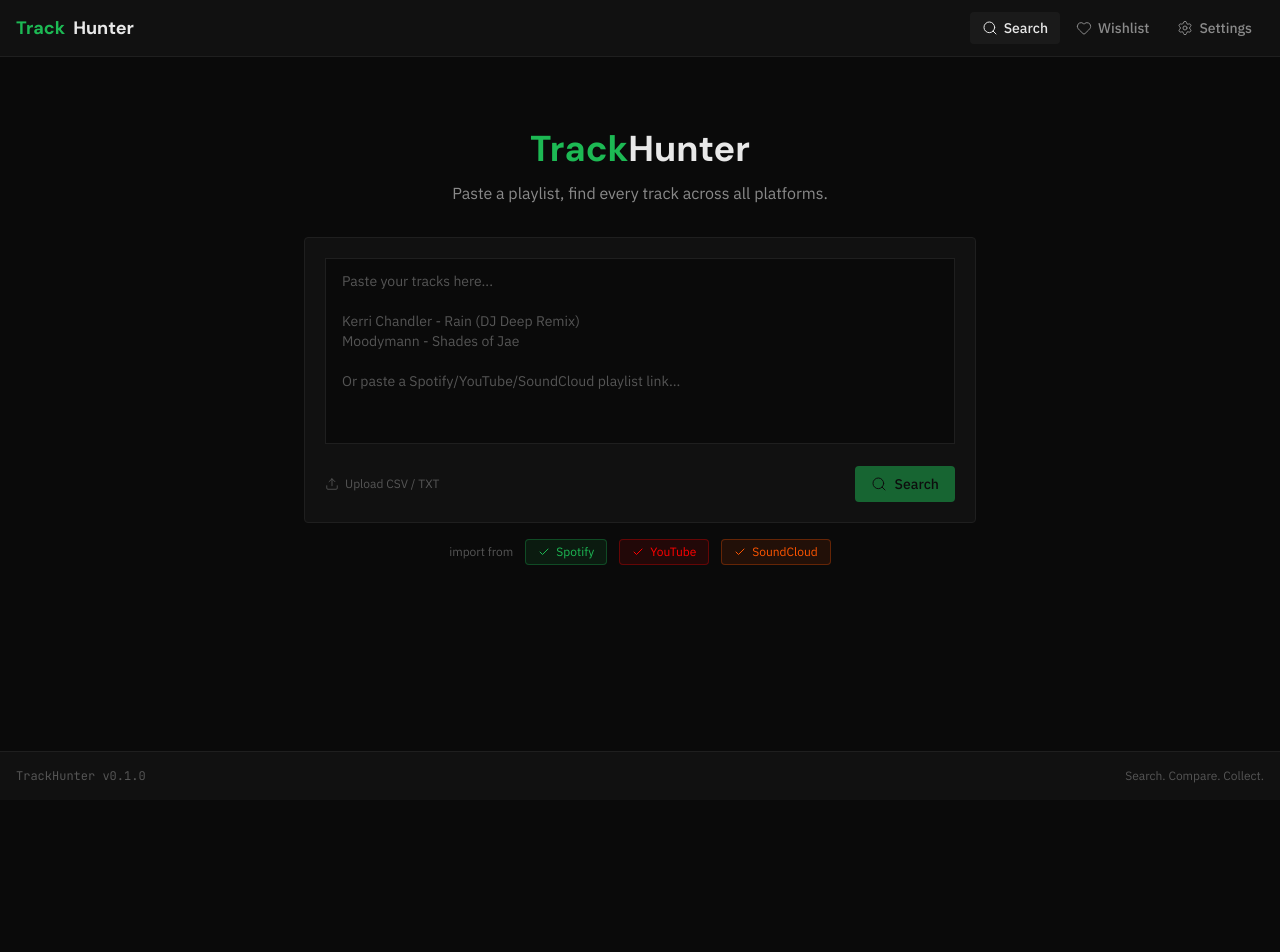
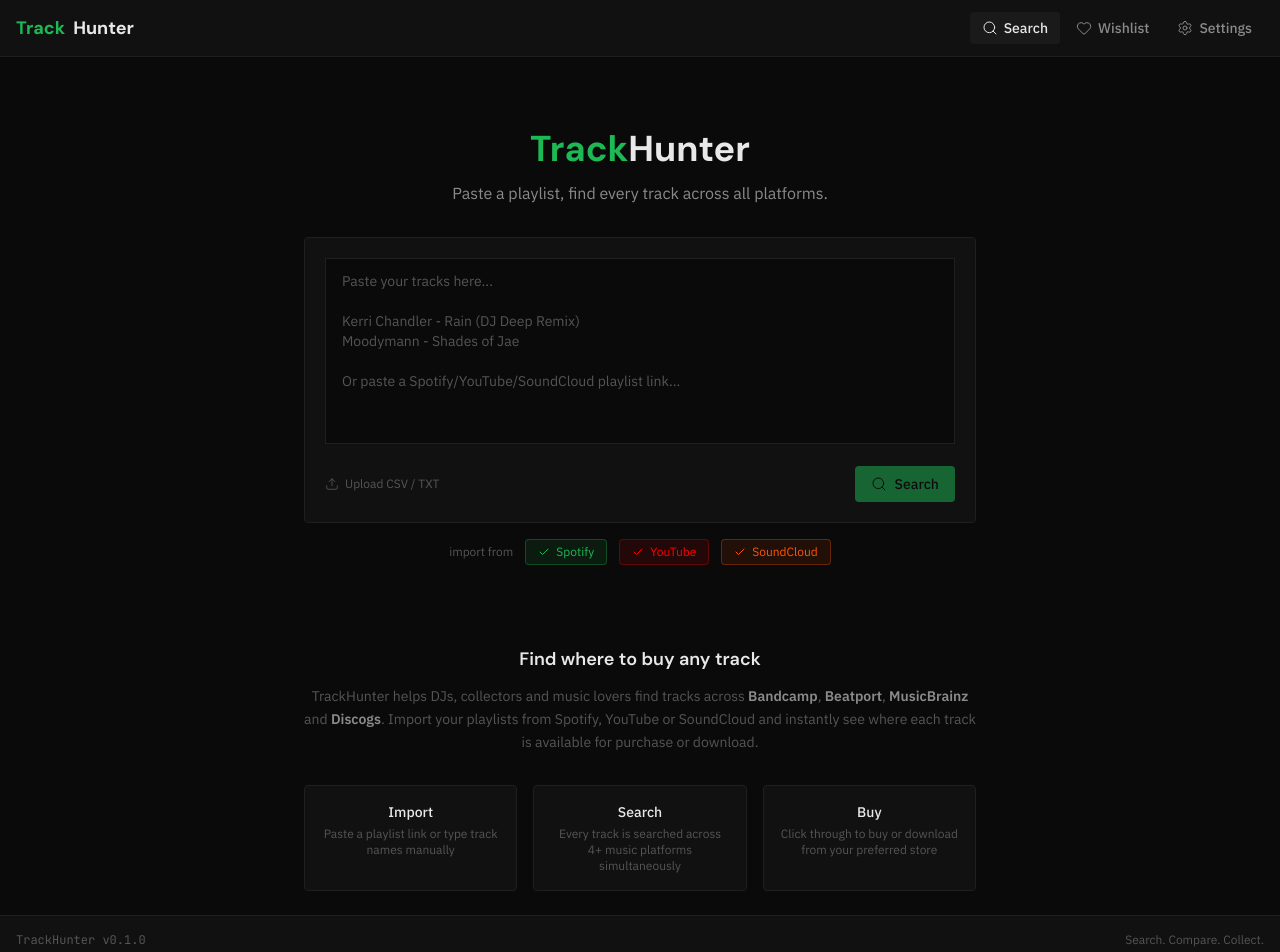
Before and after one commit to Wieedze/TrackHunter, a React (Vite) app: page / in a window 1280 px wide. Shown: the top 952 px of the page. Before the commit the page ends 800 px from the top, so only its background shows below. Built offline with nearby package versions, Linux system fonts and the light colour scheme; no server answers.

Commit message:
feat: add SEO meta tags, structured data, sitemap, robots.txt, and indexable content

```diff
--- a/index.html
+++ b/index.html
@@ -2,12 +2,62 @@
 <html lang="en">
   <head>
     <meta charset="UTF-8" />
+    <meta name="viewport" content="width=device-width, initial-scale=1.0" />
+
+    <!-- SEO -->
+    <title>TrackHunter — Find & Buy Music Across All Platforms</title>
+    <meta name="description" content="Paste a playlist from Spotify, YouTube or SoundCloud and instantly find every track on Bandcamp, Beatport, MusicBrainz and Discogs. Buy music from the platform you prefer." />
+    <meta name="keywords" content="buy music, find tracks, Bandcamp, Beatport, Discogs, MusicBrainz, Spotify playlist, download music, DJ tools, music search engine" />
+    <link rel="canonical" href="https://track-hunter.com/" />
+
+    <!-- Open Graph -->
+    <meta property="og:type" content="website" />
+    <meta property="og:url" content="https://track-hunter.com/" />
+    <meta property="og:title" content="TrackHunter — Find & Buy Music Across All Platforms" />
+    <meta property="og:description" content="Paste a playlist and instantly find every track on Bandcamp, Beatport, MusicBrainz and Discogs." />
+    <meta property="og:image" content="https://track-hunter.com/og-image.svg" />
+    <meta property="og:site_name" content="TrackHunter" />
+
+    <!-- Twitter Card -->
+    <meta name="twitter:card" content="summary_large_image" />
+    <meta name="twitter:title" content="TrackHunter — Find & Buy Music Across All Platforms" />
+    <meta name="twitter:description" content="Paste a playlist and instantly find every track on Bandcamp, Beatport, MusicBrainz and Discogs." />
+    <meta name="twitter:image" content="https://track-hunter.com/og-image.svg" />
+
+    <!-- Structured Data -->
+    <script type="application/ld+json">
+    {
+      "@context": "https://schema.org",
+      "@type": "WebApplication",
+      "name": "TrackHunter",
+      "url": "https://track-hunter.com",
+      "description": "Find and buy music across Bandcamp, Beatport, MusicBrainz and Discogs. Import playlists from Spotify, YouTube and SoundCloud.",
+      "applicationCategory": "MusicApplication",
+      "operatingSystem": "Web",
+      "offers": {
+        "@type": "Offer",
+        "price": "0",
+        "priceCurrency": "USD"
+      },
+      "creator": {
+        "@type": "Organization",
+        "name": "TrackHunter"
+      }
+    }
+    </script>
+
+    <!-- Favicon -->
     <link rel="icon" type="image/svg+xml" href="/favicon.svg" />
-    <meta name="viewport" content="width=device-width, initial-scale=1.0" />
+
+    <!-- Fonts -->
     <link href="https://fonts.googleapis.com/css2?family=DM+Sans:wght@400;500;600;700&family=IBM+Plex+Sans:wght@300;400;500;600&family=JetBrains+Mono:wght@400;500&display=swap" rel="stylesheet">
-    <title>TrackHunter</title>
   </head>
   <body class="bg-[#0A0A0A] text-[#E8E8E8] font-body antialiased">
+    <!-- SEO: noscript fallback content for crawlers -->
+    <noscript>
+      <h1>TrackHunter — Find & Buy Music Across All Platforms</h1>
+      <p>Paste a playlist from Spotify, YouTube or SoundCloud and instantly find every track on Bandcamp, Beatport, MusicBrainz and Discogs. Buy music from the platform you prefer.</p>
+    </noscript>
     <div id="root"></div>
     <script type="module" src="/src/main.tsx"></script>
   </body>
--- a/src/pages/Home.tsx
+++ b/src/pages/Home.tsx
@@ -179,6 +179,43 @@
           </span>
         </div>
       </div>
+
+      {/* SEO content section */}
+      <section className="mt-12 max-w-2xl text-center">
+        <h2 className="font-display text-lg font-semibold text-text-primary">
+          Find where to buy any track
+        </h2>
+        <p className="mt-3 text-sm text-text-tertiary leading-relaxed">
+          TrackHunter helps DJs, collectors and music lovers find tracks across
+          <strong className="text-text-secondary"> Bandcamp</strong>,
+          <strong className="text-text-secondary"> Beatport</strong>,
+          <strong className="text-text-secondary"> MusicBrainz</strong> and
+          <strong className="text-text-secondary"> Discogs</strong>.
+          Import your playlists from Spotify, YouTube or SoundCloud and instantly
+          see where each track is available for purchase or download.
+        </p>
+
+        <div className="mt-8 grid grid-cols-1 gap-4 sm:grid-cols-3">
+          <div className="rounded-sm border border-border bg-bg-secondary p-4">
+            <h3 className="text-sm font-medium text-text-primary">Import</h3>
+            <p className="mt-1 text-xs text-text-tertiary">
+              Paste a playlist link or type track names manually
+            </p>
+          </div>
+          <div className="rounded-sm border border-border bg-bg-secondary p-4">
+            <h3 className="text-sm font-medium text-text-primary">Search</h3>
+            <p className="mt-1 text-xs text-text-tertiary">
+              Every track is searched across 4+ music platforms simultaneously
+            </p>
+          </div>
+          <div className="rounded-sm border border-border bg-bg-secondary p-4">
+            <h3 className="text-sm font-medium text-text-primary">Buy</h3>
+            <p className="mt-1 text-xs text-text-tertiary">
+              Click through to buy or download from your preferred store
+            </p>
+          </div>
+        </div>
+      </section>
     </div>
   );
 }
```
Also changed, not shown: public/og-image.svg (added), public/robots.txt (added), 1 other file (tests, documents, lock files or other folders).
